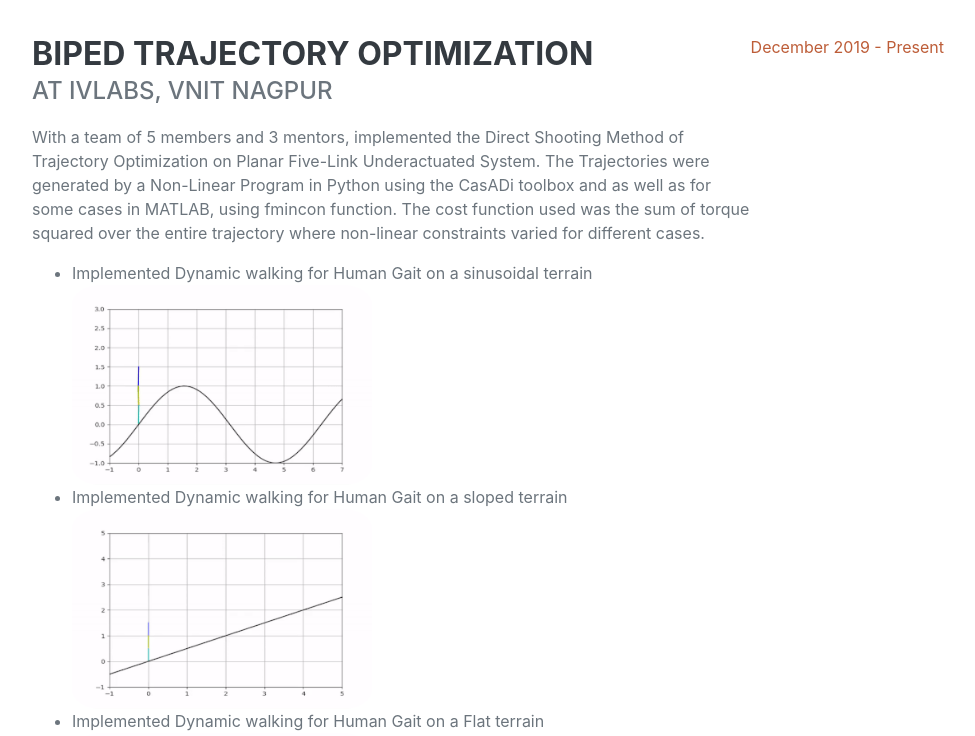
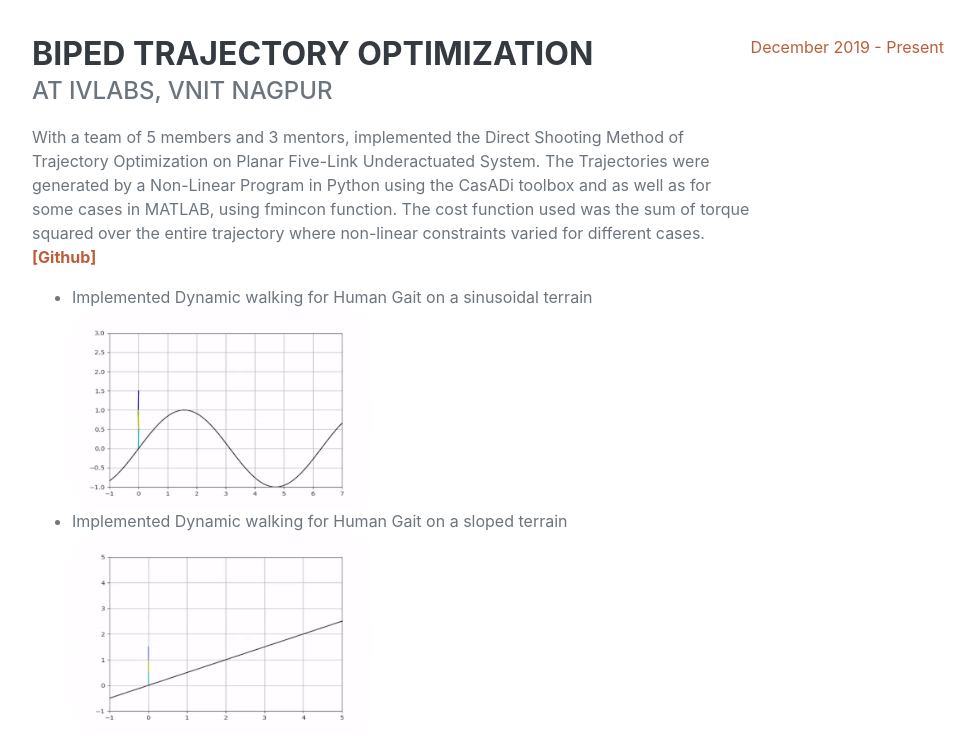
Before and after one commit to aditya-shirwatkar/backup-website, a plain HTML site: page index.html in a window 1280 px wide. Shown: the part 1040-1776 px from the top of the page, without its empty margins (288-1263 px from the left). Drawn offline with nearby package versions, Linux system fonts and the light colour scheme; a web font is replaced by a local one.

Commit message:
update github link biped

```diff
--- a/index.html
+++ b/index.html
@@ -87,7 +87,10 @@
                                 The Trajectories were generated by a Non-Linear Program in Python using the CasADi
                                 toolbox and as well as for some cases in MATLAB, using fmincon function.
                                 The cost function used was the sum of torque squared over the entire trajectory where
-                                non-linear constraints varied for different cases. </p>
+                                non-linear constraints varied for different cases.
+                                <br>
+                                <b><a href="https://github.com/IvLabs/biped_trajectory_optimization">[Github]</a></b>
+                            </p>
                                 <ul>
                                     <li>Implemented Dynamic walking for Human Gait on a sinusoidal terrain</li>
                                     <img src="assets/img/projects/path_sin_40_human.gif" alt="Biped Trajectory Optimization" width="300" height="200">
```
